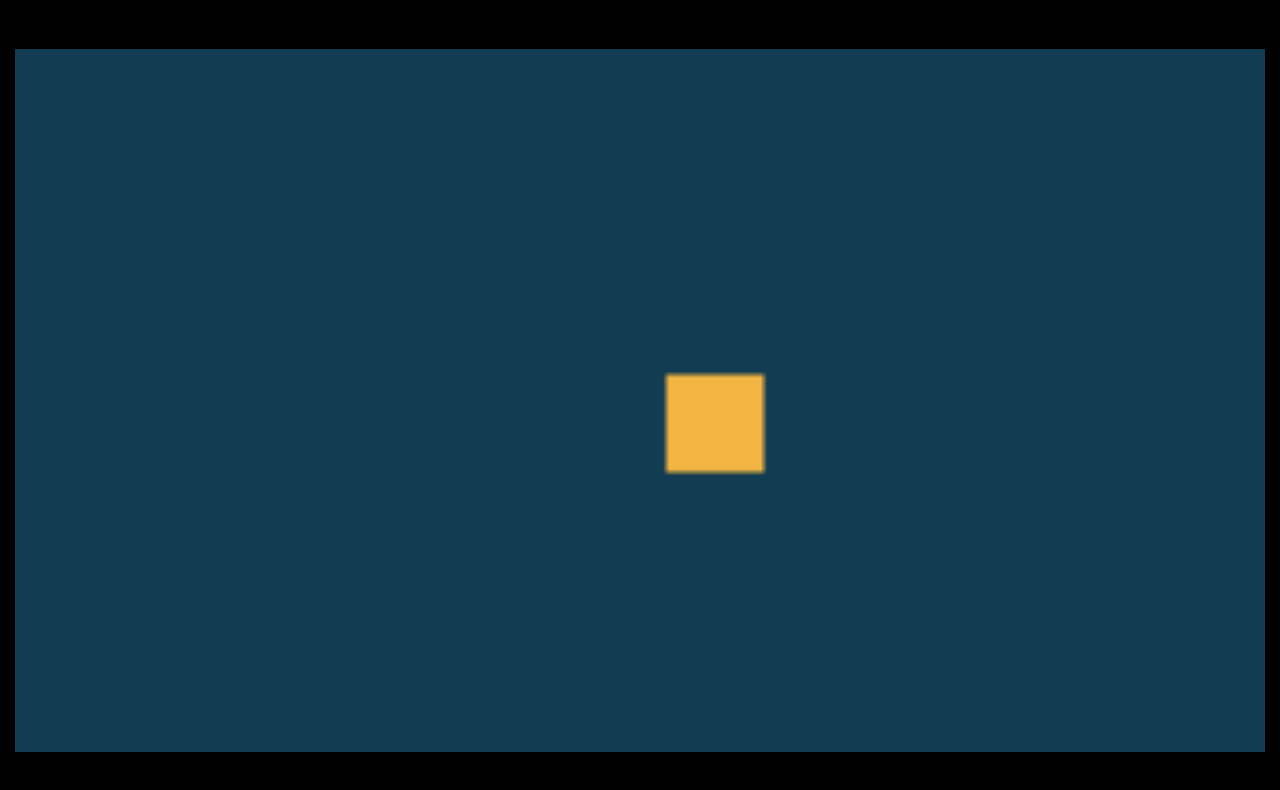
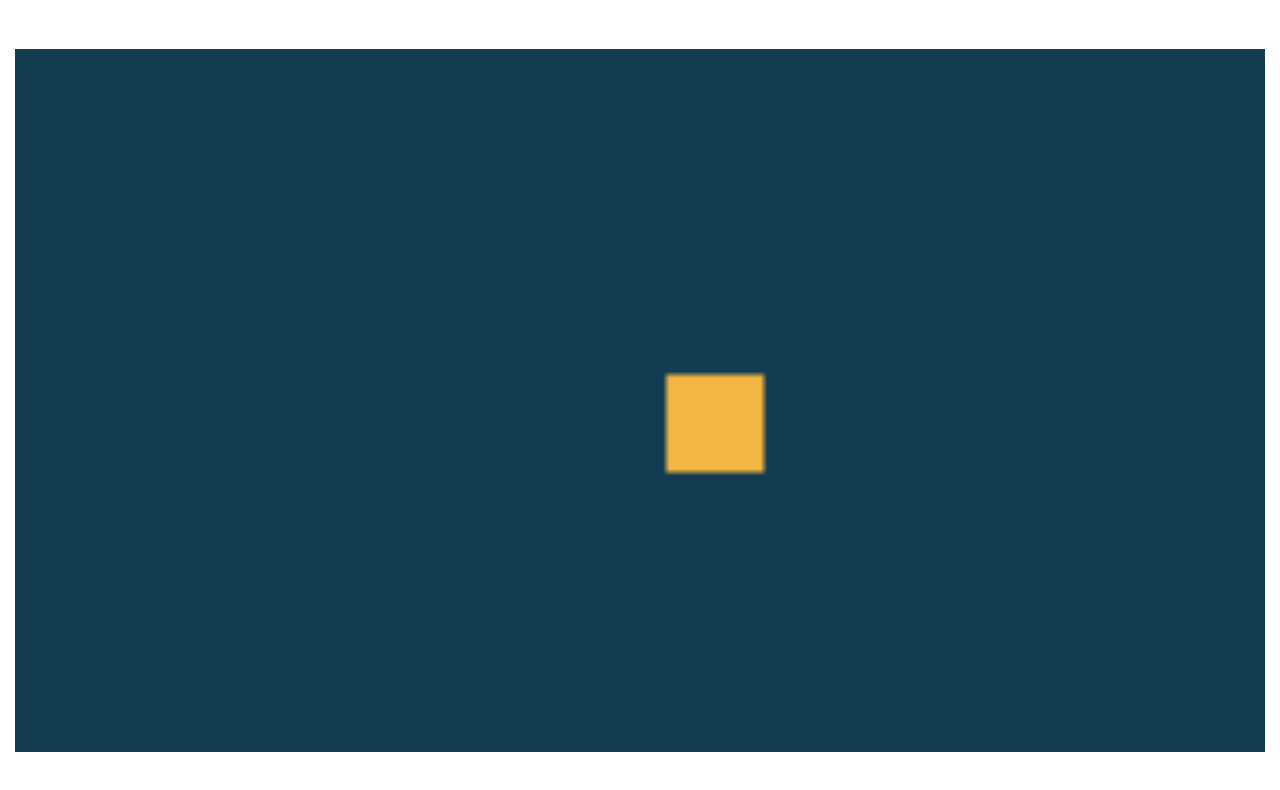
Before and after one commit to alsonshareef/Canvas-Game, a website built with webpack: page src/template.html in a window 1280 px wide. Built offline with nearby package versions, Linux system fonts and the light colour scheme.

Commit message:
Started refactoring CSS.

```diff
--- a/src/index.css
+++ b/src/index.css
@@ -1,20 +1,17 @@
 * {
-	box-sizing: border-box;
 	margin: 0;
 	padding: 0;
 }
 
 html {
 	height: 100%;
-	width: 100%;
 }
 
 body {
-	background-color: black;
 	height: 100%;
 	width: 100%;
+	display: grid;
 	align-content: center;
 	align-items: space-around;
-	display: grid;
 	justify-items: center;
 }
```
